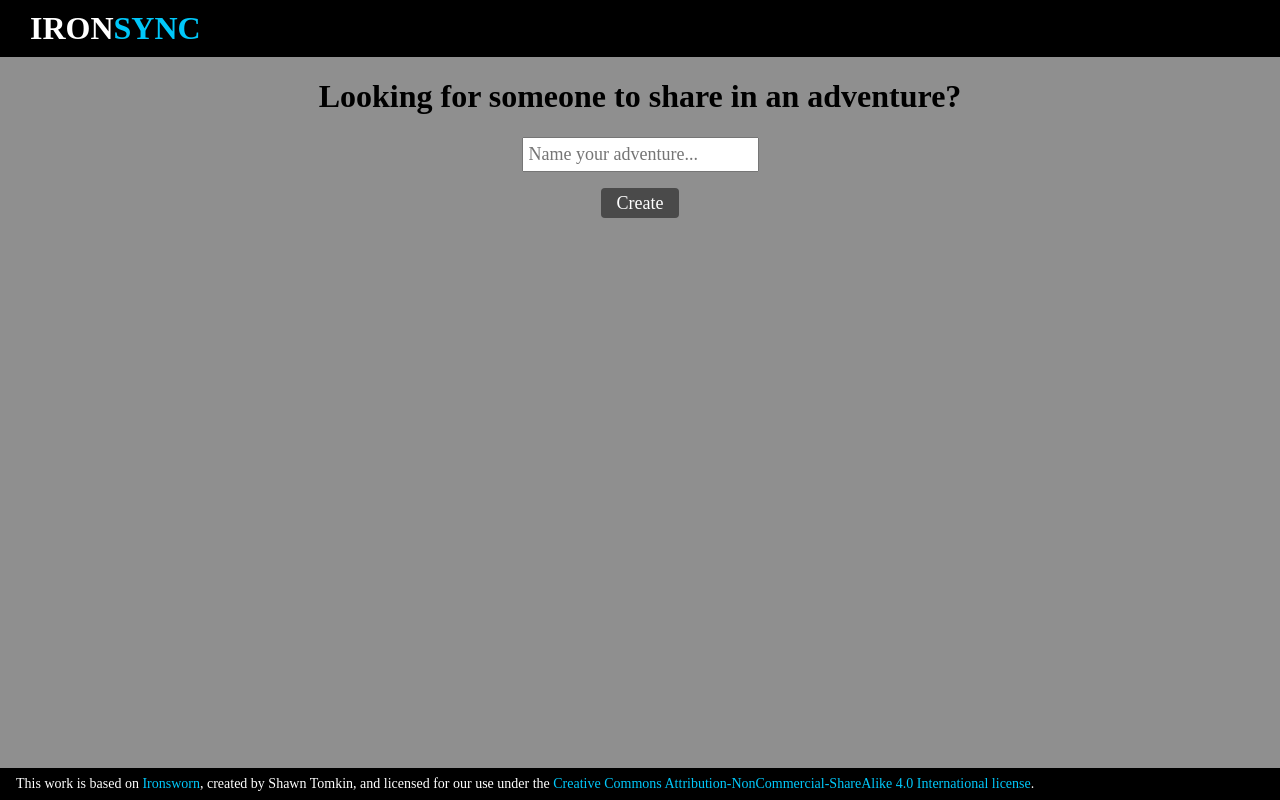
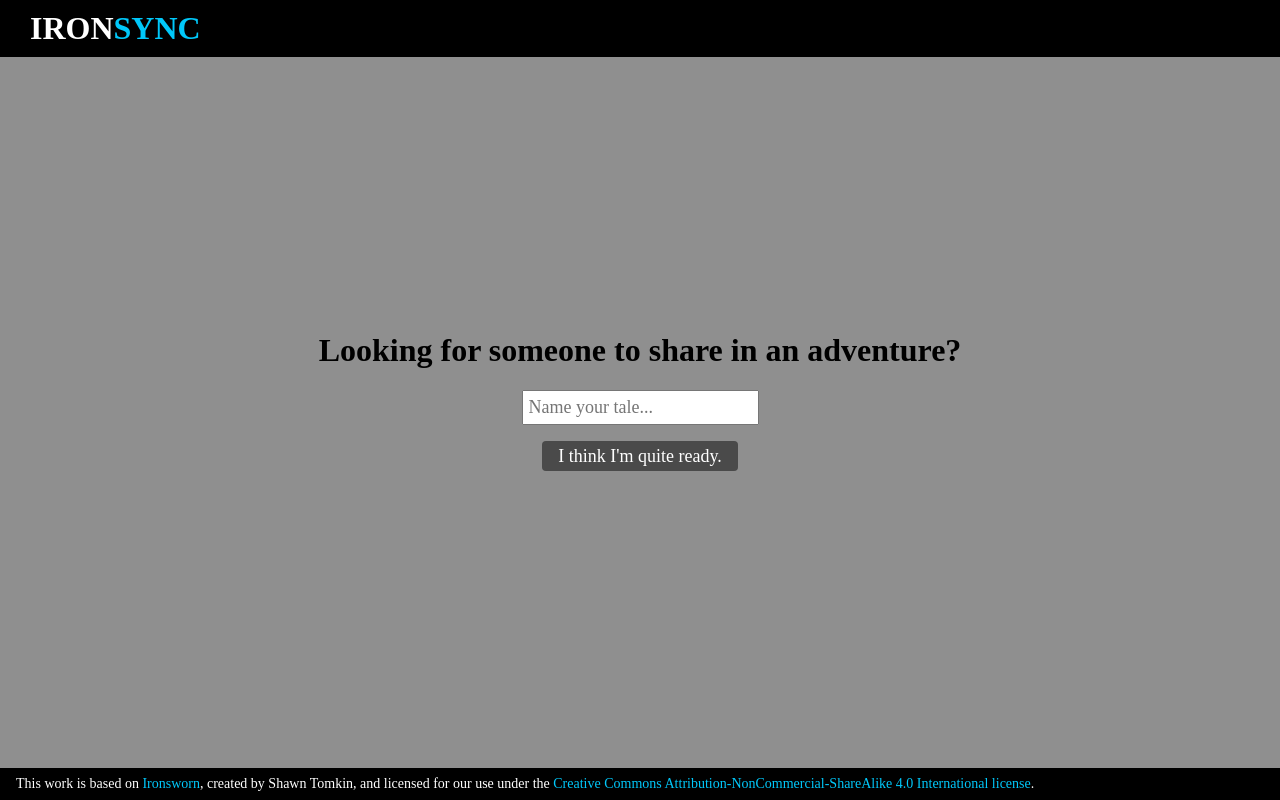
Before and after one commit to wetterlicht/ironsync, a Nuxt app: page / in a window 1280 px wide. Built offline with nearby package versions, Linux system fonts and the light colour scheme.

Commit message:
Update index.vue

```diff
--- a/pages/index.vue
+++ b/pages/index.vue
@@ -5,11 +5,13 @@
       <input
         v-model="adventureName"
         type="text"
-        placeholder="Name your adventure..."
+        placeholder="Name your tale..."
         class="name"
         required
       />
-      <button ref="createButton" class="button">Create</button>
+      <button ref="createButton" class="button">
+        I think I'm quite ready.
+      </button>
     </form>
   </div>
 </template>
@@ -43,6 +45,9 @@ export default {
 <style lang="scss" scoped>
 .call {
   text-align: center;
+  display: flex;
+  flex-direction: column;
+  justify-content: center;
 }
 
 .title {
```
